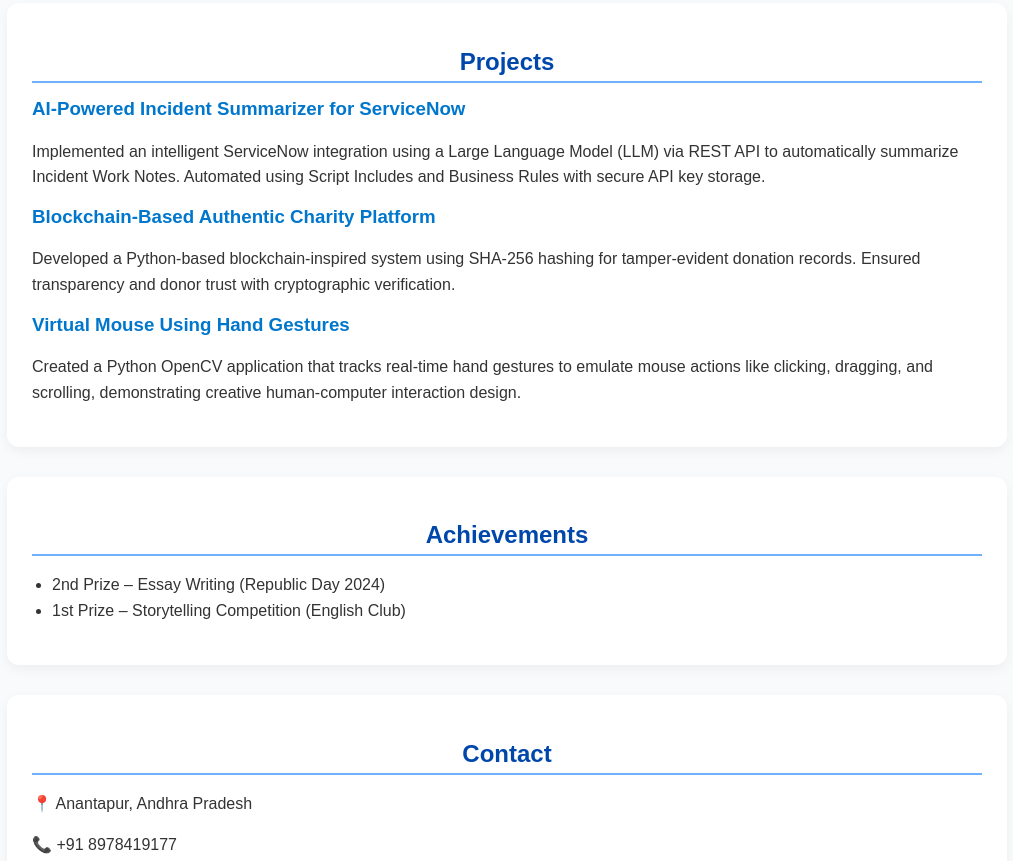
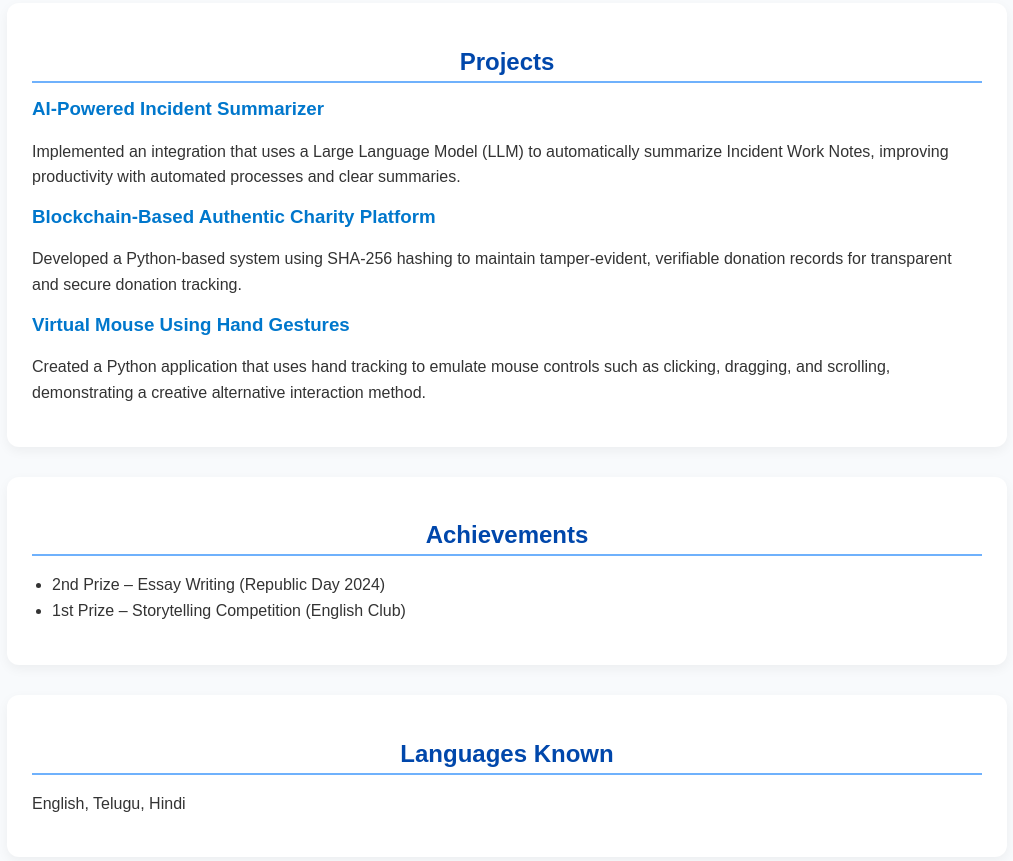
Before and after one commit to SiddareddygariNavyasree/Portfolio, a plain HTML site: page index.html in a window 1280 px wide. Shown: the part 1024-1885 px from the top of the page, without its empty margins (133-1146 px from the left). Drawn offline with Linux system fonts and the light colour scheme.

Commit message:
index.html

```diff
--- a/index.html
+++ b/index.html
@@ -111,6 +111,7 @@
       <a href="#certifications">Certifications</a>
       <a href="#projects">Projects</a>
       <a href="#achievements">Achievements</a>
+      <a href="#languages">Languages</a>
       <a href="#contact">Contact</a>
     </nav>
   </header>
@@ -118,16 +119,15 @@
   <div class="container">
     <section id="about">
       <h2>About Me</h2>
-      <p>I am a certified ServiceNow professional (CSA, CAD) with a passion for designing modern ITSM solutions. I focus on automation, REST API integrations, and innovative AI use to make processes smarter and user-friendly.</p>
+      <p>I am a motivated and dedicated Computer Science student with a passion for developing practical software solutions. I enjoy learning new technologies and working in collaborative environments. I am eager to grow professionally and contribute meaningfully to real-world projects.</p>
     </section>
 
     <section id="skills">
       <h2>Technical Skills</h2>
       <ul>
         <li><strong>Languages:</strong> Java, Python, SQL, JavaScript</li>
+        <li><strong>Web:</strong> HTML, CSS</li>
         <li><strong>ServiceNow:</strong> ITSM, CMDB, Flow Designer, Script Includes, Business Rules</li>
-        <li><strong>Web:</strong> HTML, CSS</li>
-        <li><strong>Tools:</strong> REST API, Postman, OpenCV, Git</li>
       </ul>
     </section>
 
@@ -141,12 +141,12 @@
 
     <section id="projects">
       <h2>Projects</h2>
-      <h3>AI-Powered Incident Summarizer for ServiceNow</h3>
-      <p>Implemented an intelligent ServiceNow integration using a Large Language Model (LLM) via REST API to automatically summarize Incident Work Notes. Automated using Script Includes and Business Rules with secure API key storage.</p>
+      <h3>AI-Powered Incident Summarizer</h3>
+      <p>Implemented an integration that uses a Large Language Model (LLM) to automatically summarize Incident Work Notes, improving productivity with automated processes and clear summaries.</p>
       <h3>Blockchain-Based Authentic Charity Platform</h3>
-      <p>Developed a Python-based blockchain-inspired system using SHA-256 hashing for tamper-evident donation records. Ensured transparency and donor trust with cryptographic verification.</p>
+      <p>Developed a Python-based system using SHA-256 hashing to maintain tamper-evident, verifiable donation records for transparent and secure donation tracking.</p>
       <h3>Virtual Mouse Using Hand Gestures</h3>
-      <p>Created a Python OpenCV application that tracks real-time hand gestures to emulate mouse actions like clicking, dragging, and scrolling, demonstrating creative human-computer interaction design.</p>
+      <p>Created a Python application that uses hand tracking to emulate mouse controls such as clicking, dragging, and scrolling, demonstrating a creative alternative interaction method.</p>
     </section>
 
     <section id="achievements">
@@ -155,6 +155,11 @@
         <li>2nd Prize – Essay Writing (Republic Day 2024)</li>
         <li>1st Prize – Storytelling Competition (English Club)</li>
       </ul>
+    </section>
+
+    <section id="languages">
+      <h2>Languages Known</h2>
+      <p>English, Telugu, Hindi</p>
     </section>
 
     <section id="contact">
```
